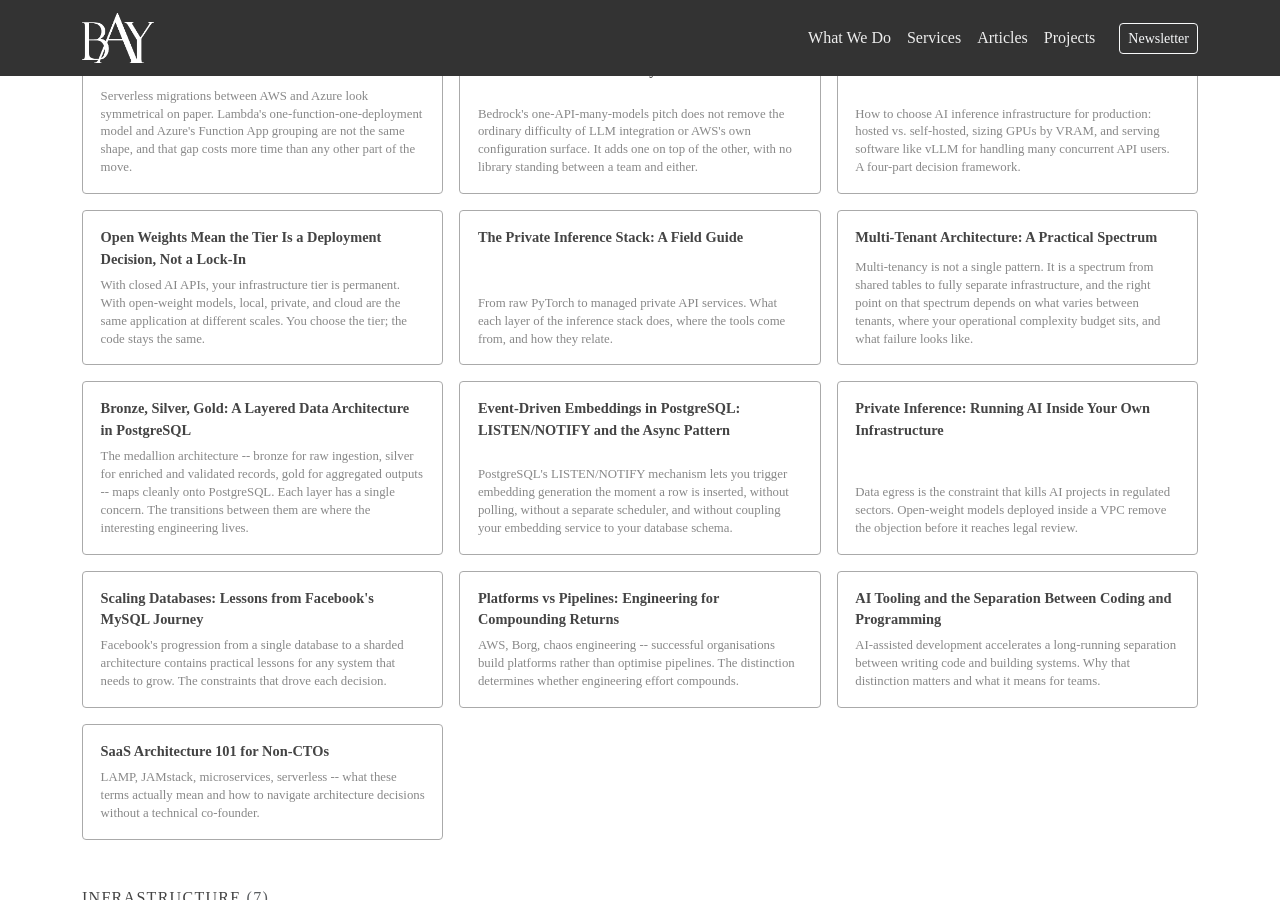
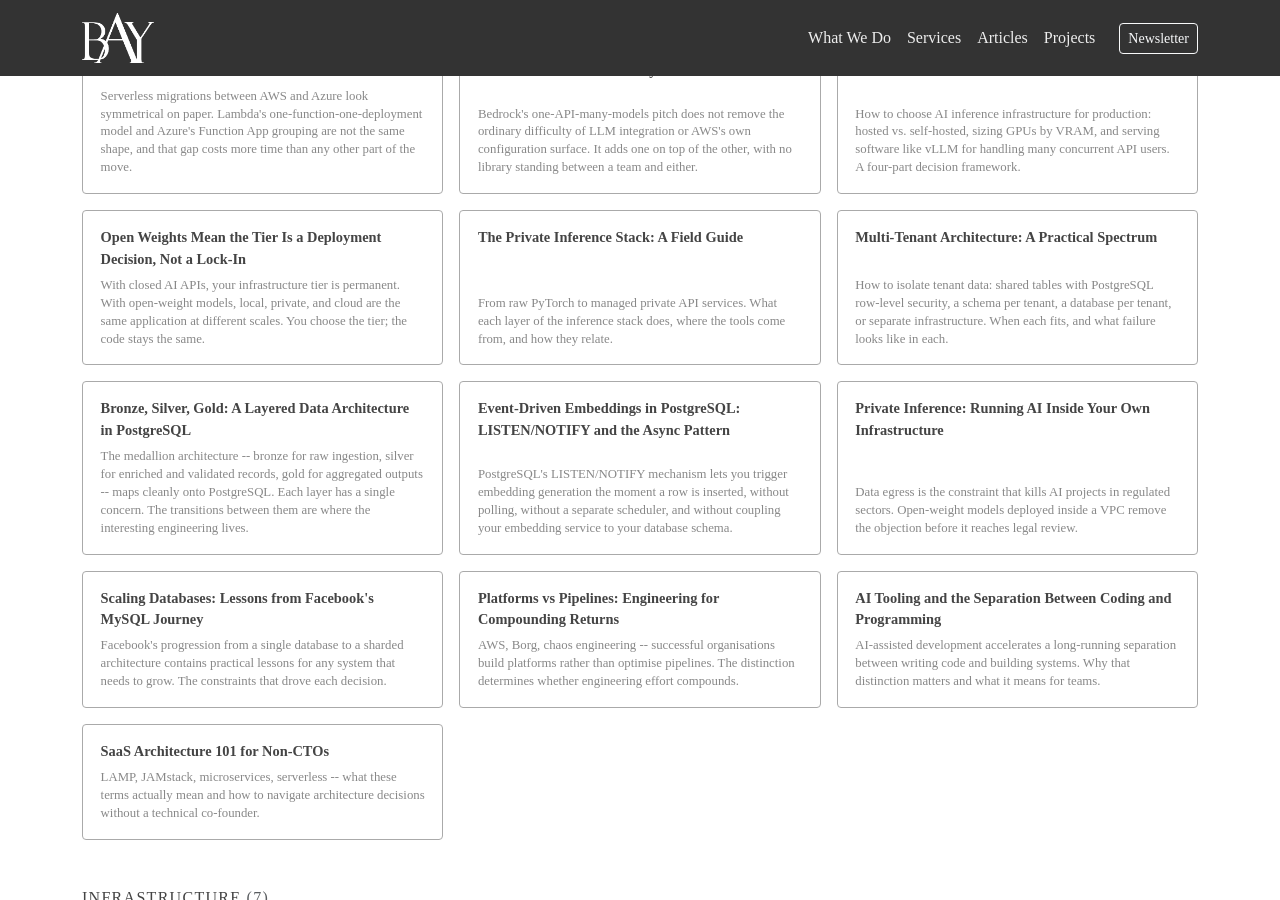
Before and after one commit to bayinfosys/bayinfosys.github.io, a Jekyll site: the page built from library.html, in a window 1280 px wide and 900 px high, scrolled down 3877 px. Built offline with Jekyll 4.4.1, drawn with Linux system fonts in a browser that asks for light colours.

Commit message:
seo updates for 58

```diff
--- a/_posts/2026-01-01-58-multi-tennant.md
+++ b/_posts/2026-01-01-58-multi-tennant.md
@@ -2,11 +2,8 @@
 date: 2026-04-28
 layout: article
 title: "Multi-Tenant Architecture: A Practical Spectrum"
-seo_title: "Multi-Tenant Architecture Patterns: From Shared Database to Full Isolation"
-description: "Multi-tenancy is not a single pattern. It is a spectrum from shared tables
-to fully separate infrastructure, and the right point on that spectrum depends on what
-varies between tenants, where your operational complexity budget sits, and what failure
-looks like."
+seo_title: "Multi-Tenant Data Isolation: Row-Level Security, Schemas or Separate Databases?"
+description: "How to isolate tenant data: shared tables with PostgreSQL row-level security, a schema per tenant, a database per tenant, or separate infrastructure. When each fits, and what failure looks like in each."
 keywords: ["multi-tenant architecture", "multi-tenancy", "saas architecture", "tenant isolation", "database per tenant", "schema per tenant", "row-level security"]
 topic: "Architecture & Deployment"
 related:
```
